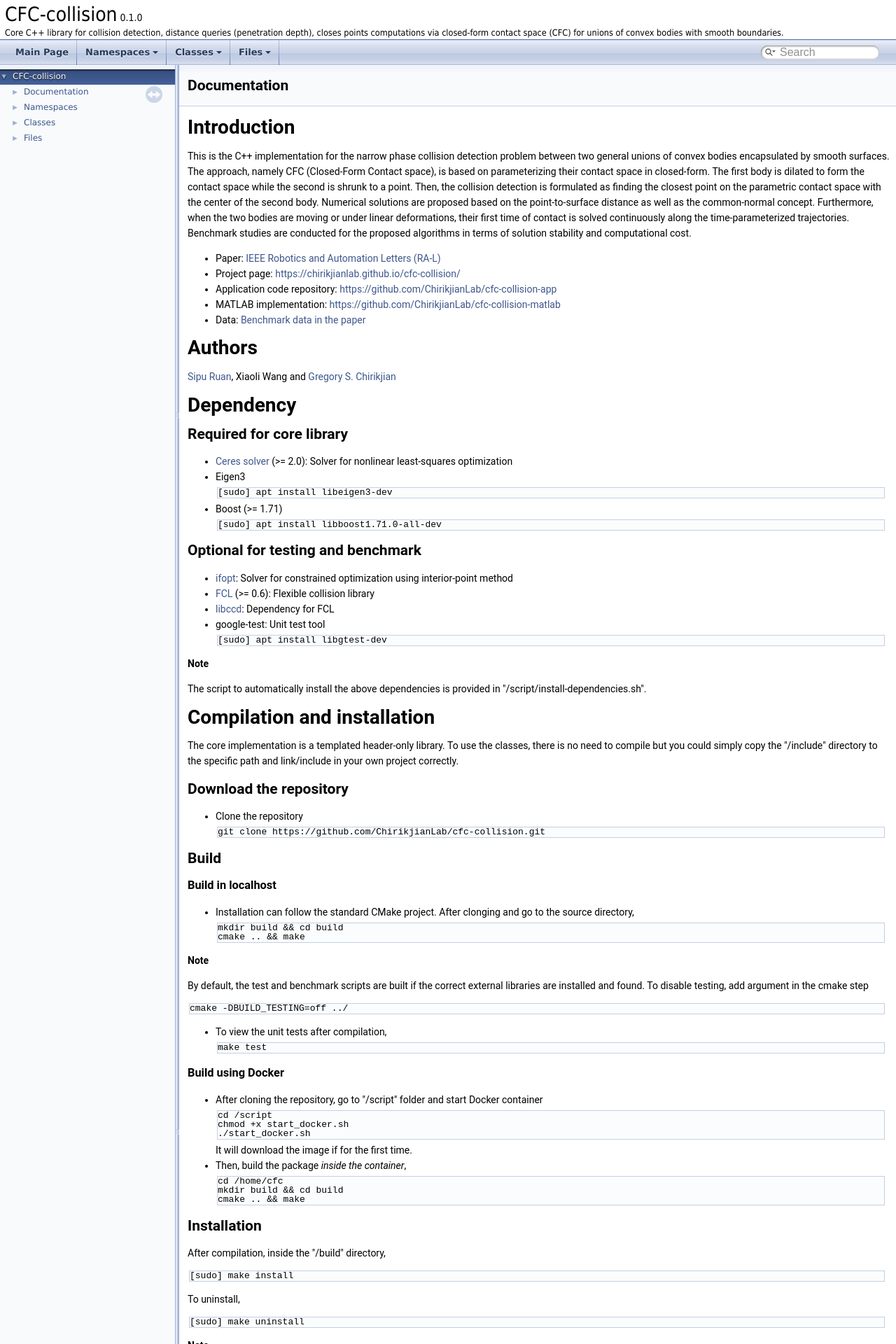
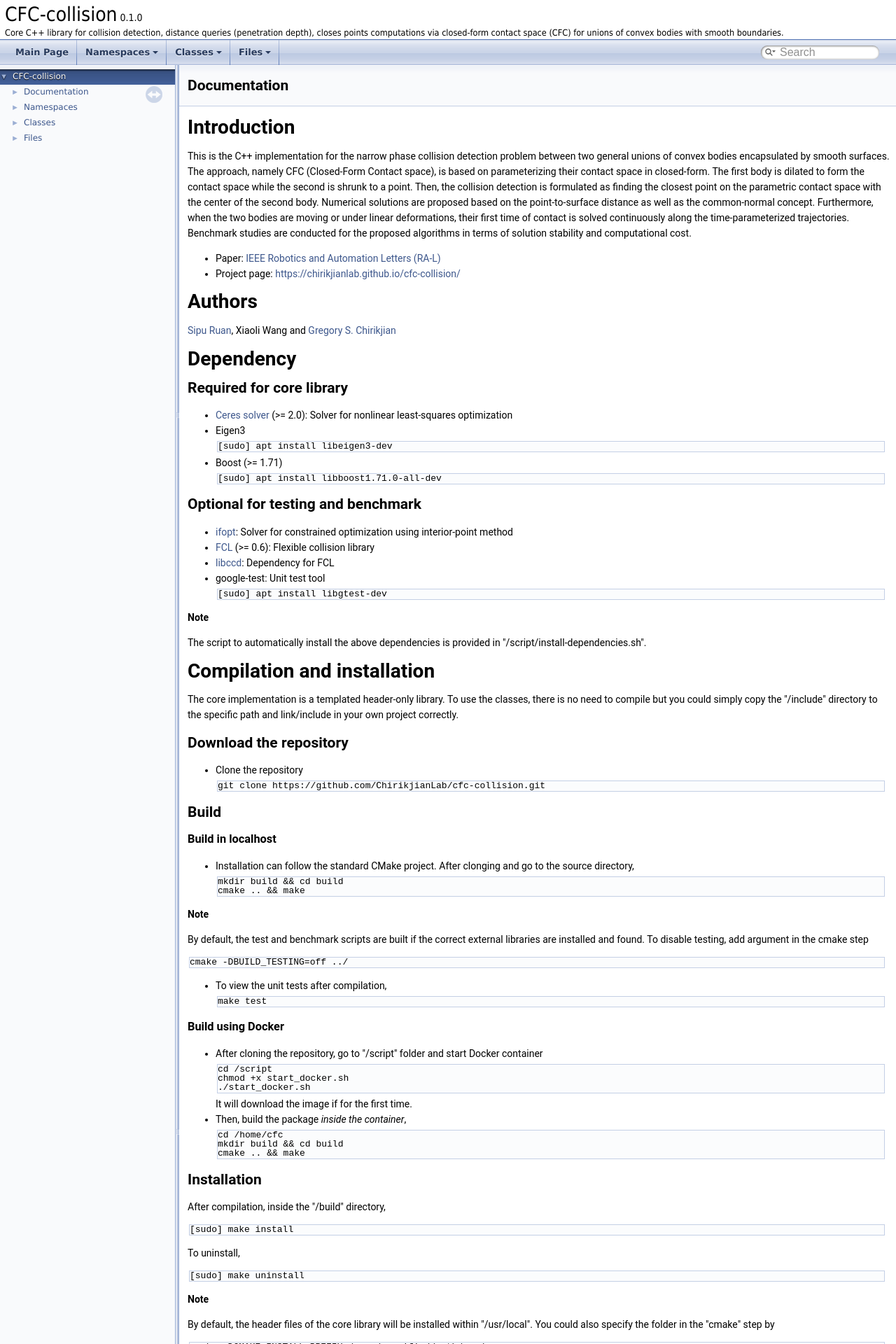
Before and after one commit to ChirikjianLab/cfc-collision, a Jekyll site: the page resources/doc/v0.1.0/index.html, which Jekyll copies as it is, in a window 1280 px wide. Shown: the top 1920 px of the page at 70% size. Built offline with Jekyll 4.4.1, drawn with Linux system fonts in a browser that asks for light colours.

```diff
--- a/resources/doc/v0.1.0/index.html
+++ b/resources/doc/v0.1.0/index.html
@@ -93,9 +93,6 @@ Introduction</h1>
 <ul>
 <li>Paper: <a href="https://ieeexplore.ieee.org/document/9829274">IEEE Robotics and Automation Letters (RA-L)</a></li>
 <li>Project page: <a href="https://chirikjianlab.github.io/cfc-collision/">https://chirikjianlab.github.io/cfc-collision/</a></li>
-<li>Application code repository: <a href="https://github.com/ChirikjianLab/cfc-collision-app">https://github.com/ChirikjianLab/cfc-collision-app</a></li>
-<li>MATLAB implementation: <a href="https://github.com/ChirikjianLab/cfc-collision-matlab">https://github.com/ChirikjianLab/cfc-collision-matlab</a></li>
-<li>Data: <a href="https://drive.google.com/drive/folders/17jSSC-EIhiSTqXSgfoEOs4R7mzKy1d1i?usp=sharing">Benchmark data in the paper</a></li>
 </ul>
 <h1><a class="anchor" id="autotoc_md2"></a>
 Authors</h1>
```
Also changed, not shown: index.md (+1 -1 lines), 1 other file.
